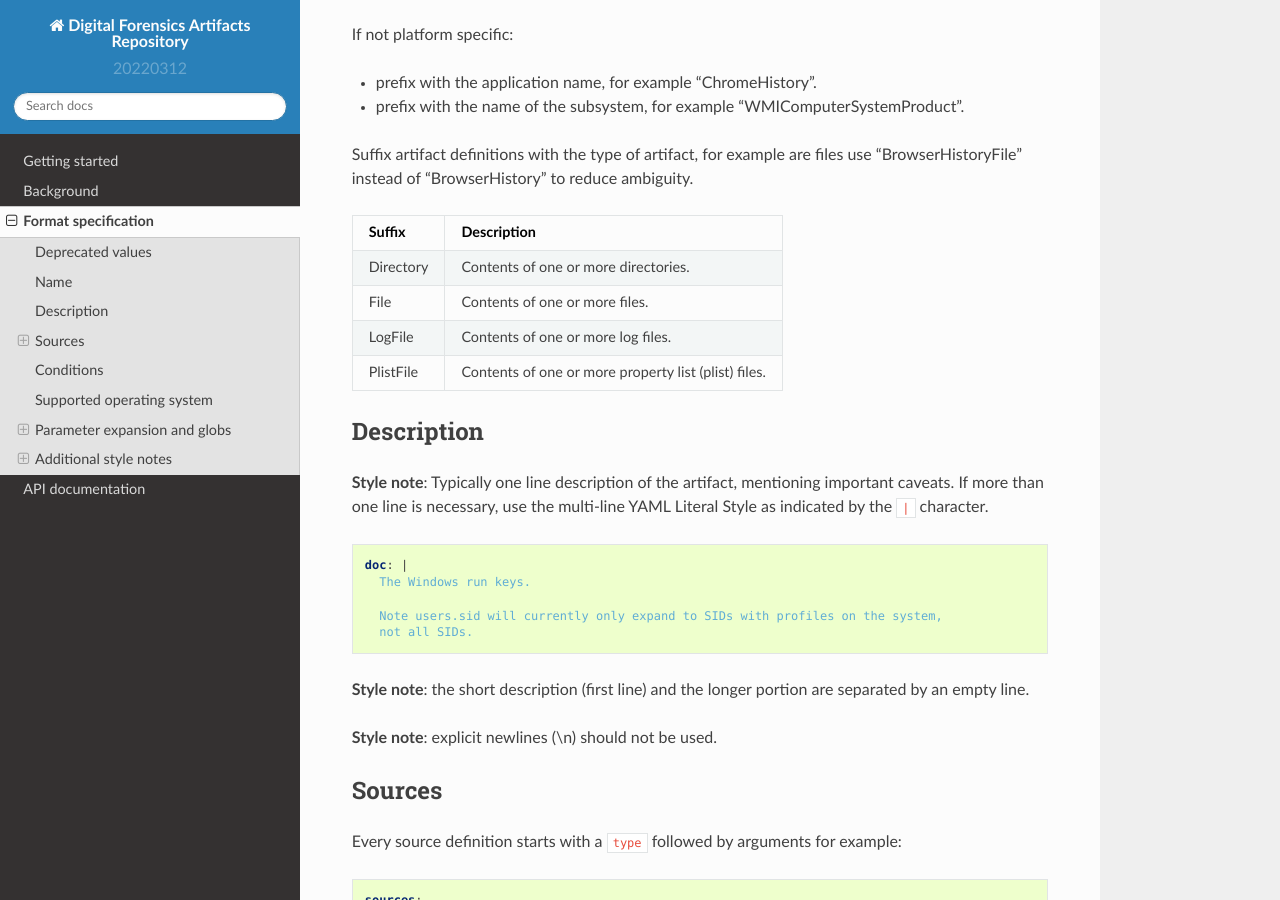
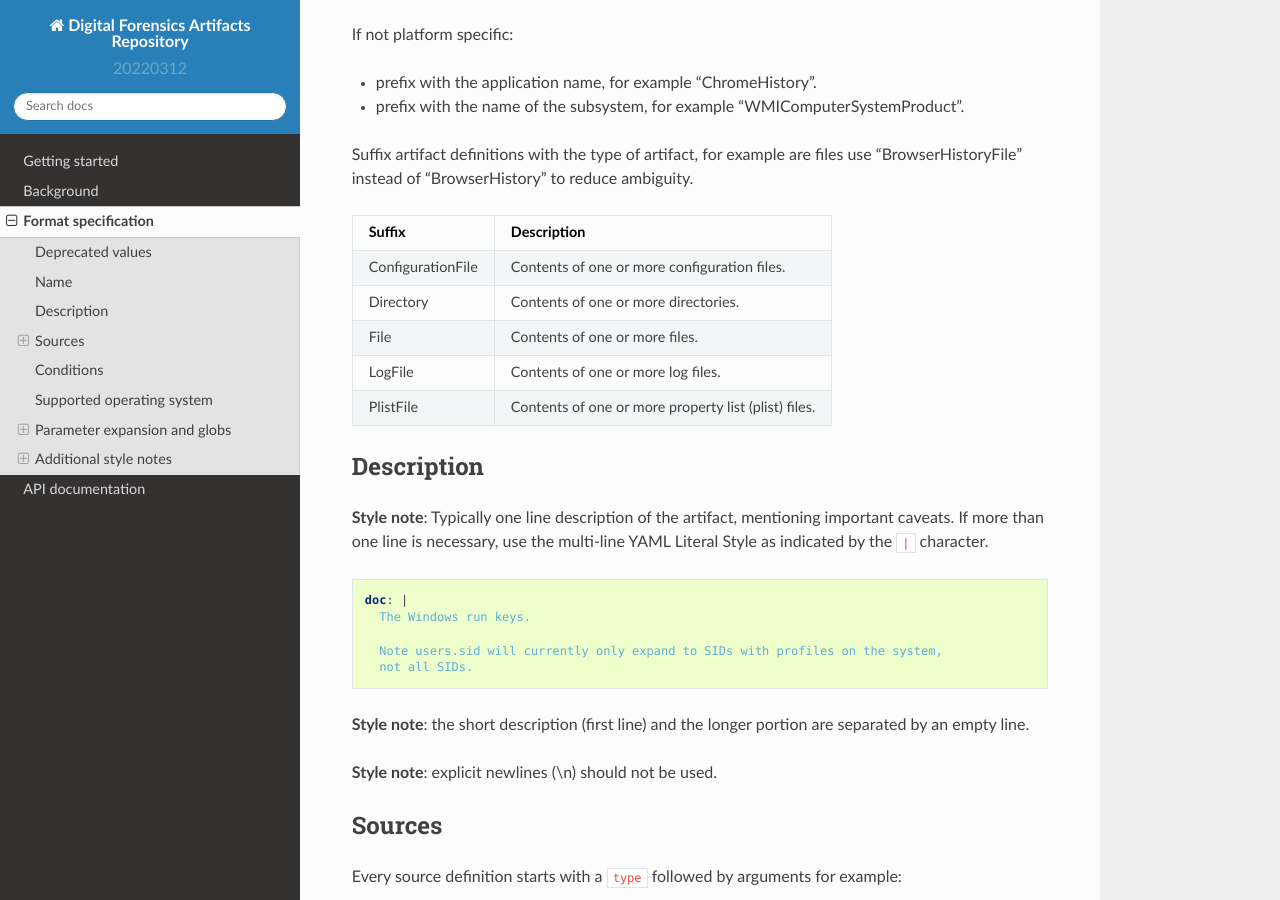
Before and after one commit to ForensicArtifacts/artifacts, a Sphinx documentation site: the page built from docs/sources/Format-specification.md, in a window 1280 px wide and 900 px high, scrolled down 1108 px. Built offline with Sphinx 7.4.7 and the Read the Docs theme 2.0.0, drawn with Linux system fonts in a browser that asks for light colours.

Commit message:
Clean up of Mac OS artifact definitions (#487)

```diff
--- a/docs/sources/Format-specification.md
+++ b/docs/sources/Format-specification.md
@@ -51,6 +51,7 @@ Suffix artifact definitions with the type of artifact, for example are files use
 
 Suffix | Description
 --- | ---
+ConfigurationFile | Contents of one or more configuration files.
 Directory | Contents of one or more directories.
 File | Contents of one or more files.
 LogFile | Contents of one or more log files.
```
Also changed, not shown: 1 other file.
